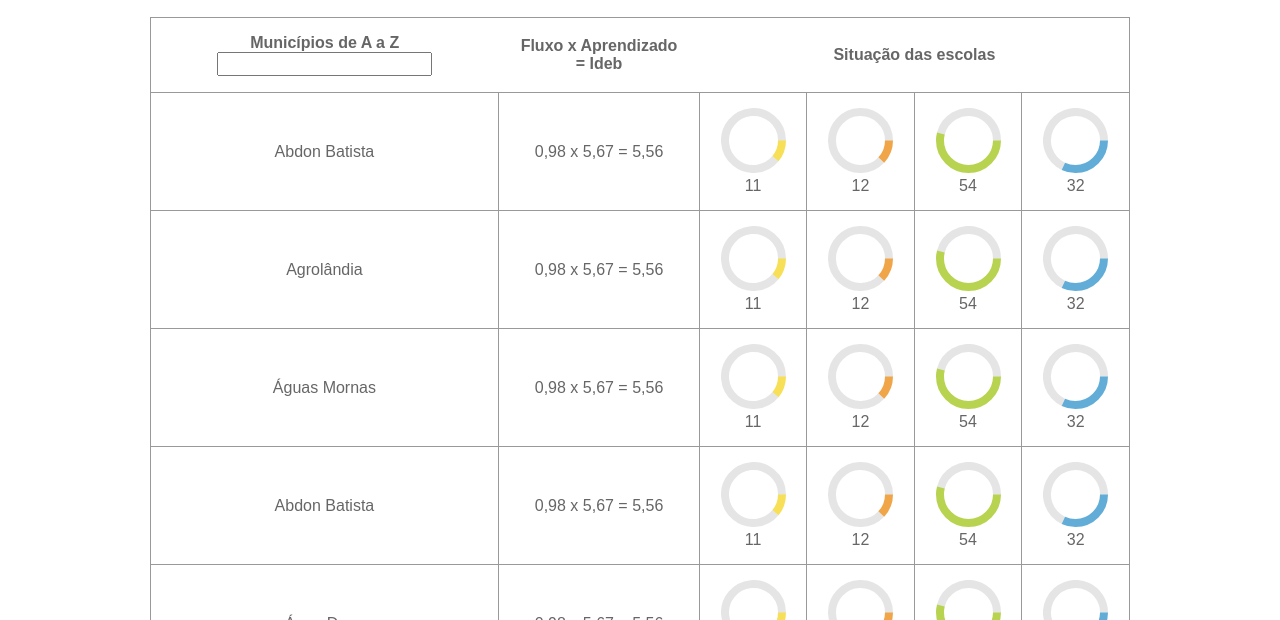
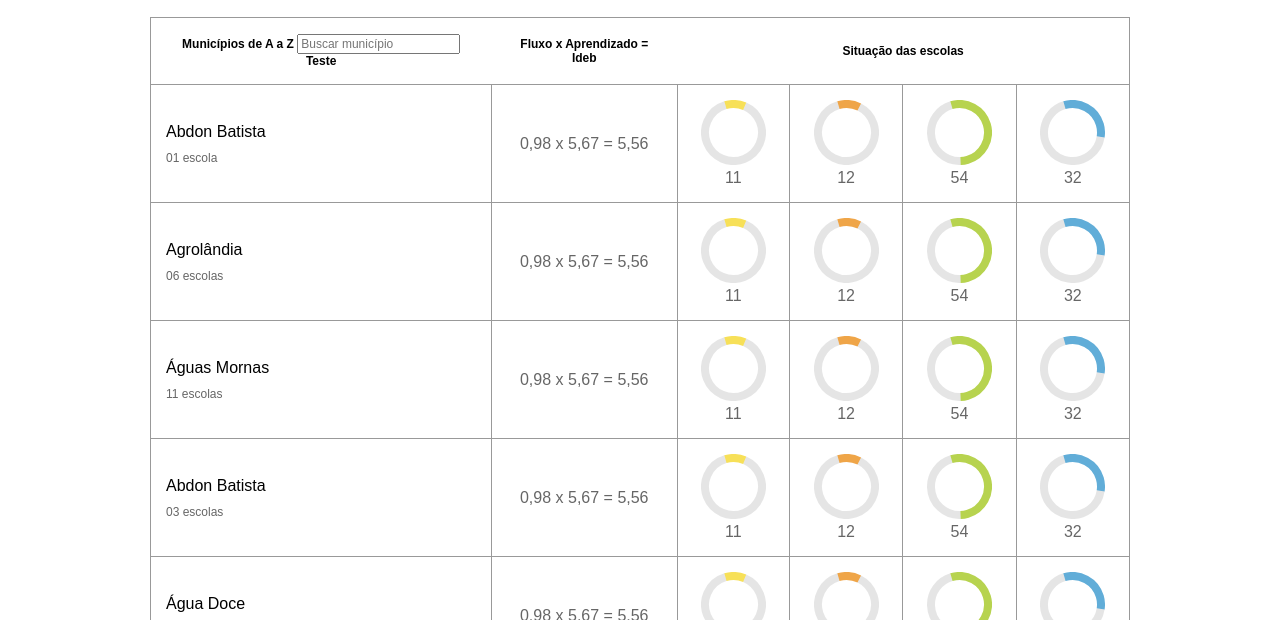
Before and after one commit to matheuslc/desafio-meritt-2, a website: page index.html in a window 1280 px wide. Shown: the part 165-785 px from the top of the page. Drawn offline with nearby package versions, Linux system fonts and the light colour scheme; files that its build step writes are made by us from their sources.

Commit message:
Search funtion done

```diff
--- a/css/less/ideb.less
+++ b/css/less/ideb.less
@@ -44,6 +44,9 @@
 
   th {
     padding: 16px;
+    font-size: 1.2rem;
+    font-weight: 800;
+    color: @f-text;
   }
 
 }
@@ -60,6 +63,19 @@
   text-align: center;
 }
 
+.city-name {
+  text-align: left;
+
+  h1 {
+    font-size: 1.6rem;
+    color: @f-text;
+    margin-bottom: 0;
+  }
+
+  h2 {
+    font-size: 1.2rem;
+  }
+}
 
 // Responsive
 
--- a/index.html
+++ b/index.html
@@ -81,7 +81,8 @@
           <thead>
             <tr>
               <th colspan="4">Municípios de A a Z
-                <input type="search" class="ideb-search">
+                <input type="search" placeholder="Buscar município" class="ideb-search">
+                <span class="input-message">Teste</span>
               </th>
               <th colspan="2">Fluxo x Aprendizado = Ideb</th>
               <th colspan="4">
--- a/js/data/ideb.json
+++ b/js/data/ideb.json
@@ -3,7 +3,7 @@
   "city": [
     {
       "name": "Abdon Batista",
-      "schools": "03",
+      "schools": "01",
       "flow": "0,98",
       "learn": "5,67",
       "alert": "11",
--- a/js/main.js
+++ b/js/main.js
@@ -24,10 +24,14 @@
       // Loop which populate table
       $.each(data.city, function(item, val) {
         // Ideb average
-        var value = APP.calcIdeb(val.flow, val.learn);
+        var value        = APP.calcIdeb(val.flow, val.learn),
+            schoolSuffix = ((val.schools == 1) ? ' escola' : ' escolas');
 
         html += "<tr class='ideb-city'>" +
-              "<td class='city-name' colspan='4'>" + val.name + "</td>" +
+              "<td class='city-name' colspan='4'><h1>" +
+                val.name + "</h1>" +
+                "<h2>" + val.schools + schoolSuffix + "</h2>" +
+              "</td>" +
               "<td class='flow-calc' colspan='2'>" + val.flow + " x " + val.learn + " = " + APP.removeComma(value.toFixed(2)) + "</td>"+
               "<td class='average'>"+
                 "<div class='circle-one' data-value="+ val.alert * 0.01 +">" +
@@ -55,7 +59,9 @@
       // Insert data into the table
       $('.ideb-tbody').html(html);
 
-      callback();
+      if(callback()) {
+        callback()
+      }
 
     });
 
@@ -109,7 +115,7 @@
     $('.circle-one').circleProgress({
         value: $('.circle-one').attr('data-value'),
         size: 65,
-        startAngle: 0,
+        startAngle: -360,
         thickness: 8,
         fill: {
             color: "#f7e058"
@@ -119,7 +125,7 @@
     $('.circle-two').circleProgress({
         value: $('.circle-two').attr('data-value'),
         size: 65,
-        startAngle: 0,
+        startAngle: -360,
         thickness: 8,
         fill: {
             color: "#efa548"
@@ -129,7 +135,7 @@
     $('.circle-three').circleProgress({
         value: $('.circle-three').attr('data-value'),
         size: 65,
-        startAngle: 0,
+        startAngle: -360,
         thickness: 8,
         fill: {
             color: "#b7d34f"
@@ -139,7 +145,7 @@
     $('.circle-four').circleProgress({
         value: $('.circle-four').attr('data-value'),
         size: 65,
-        startAngle: 0,
+        startAngle: -360,
         thickness: 8,
         fill: {
             color: "#61add8"
@@ -156,7 +162,7 @@
      $.getJSON(where, function(data) {
       // Store HTML Structure
       var table = $('.ibeb-tbody'),
-          html  = "Nenhum resultado encontrado :(";
+          html  = "";
 
       // Loop searching the city
       $.each(data.city, function(item, val) {
@@ -164,6 +170,12 @@
             inputText = APP.removeAccent(city),
             textSize = inputText.length;
 
+        if(textSize === 0) {
+          APP.init(function() {
+            APP.progress();
+          });
+
+        } else {
           if(textSize >= 3) {
             dataName = dataName.substring(0, textSize);
 
@@ -173,7 +185,10 @@
               var value = APP.calcIdeb(val.flow, val.learn);
 
               html += "<tr class='ideb-city'>" +
-              "<td class='city-name' colspan='4'>" + val.name + "</td>" +
+                "<td class='city-name' colspan='4'><h1>" +
+                  val.name + "</h1>" +
+                  "<h2>" + val.schools + "</h2>" +
+                "</td>" +
                 "<td class='flow-calc' colspan='2'>" + val.flow + " x " + val.learn + " = " + APP.removeComma(value.toFixed(2)) + "</td>"+
                 "<td class='average'>"+
                   "<div class='circle-one' data-value="+ val.alert * 0.01 +">" +
@@ -197,16 +212,20 @@
                 "</td>" +
                 "</tr>";
             }
-
-        } else {
-          alert('3 letras no mínimo, por favor');
-          return false;
           }
-
+        }
       });
 
       // Insert data into the table
+
+
+
+      if(html != "") {
         $('.ideb-tbody').html(html);
+      } else {
+        $('.ideb-tbody').html("Nenhum resultado encontrado :)");
+      }
+
       APP.progress();
 
     });
```
Also changed, not shown: css/main.css, js/main.min.js, 2 other files. Lines whose indentation alone changed are shown as unchanged.
